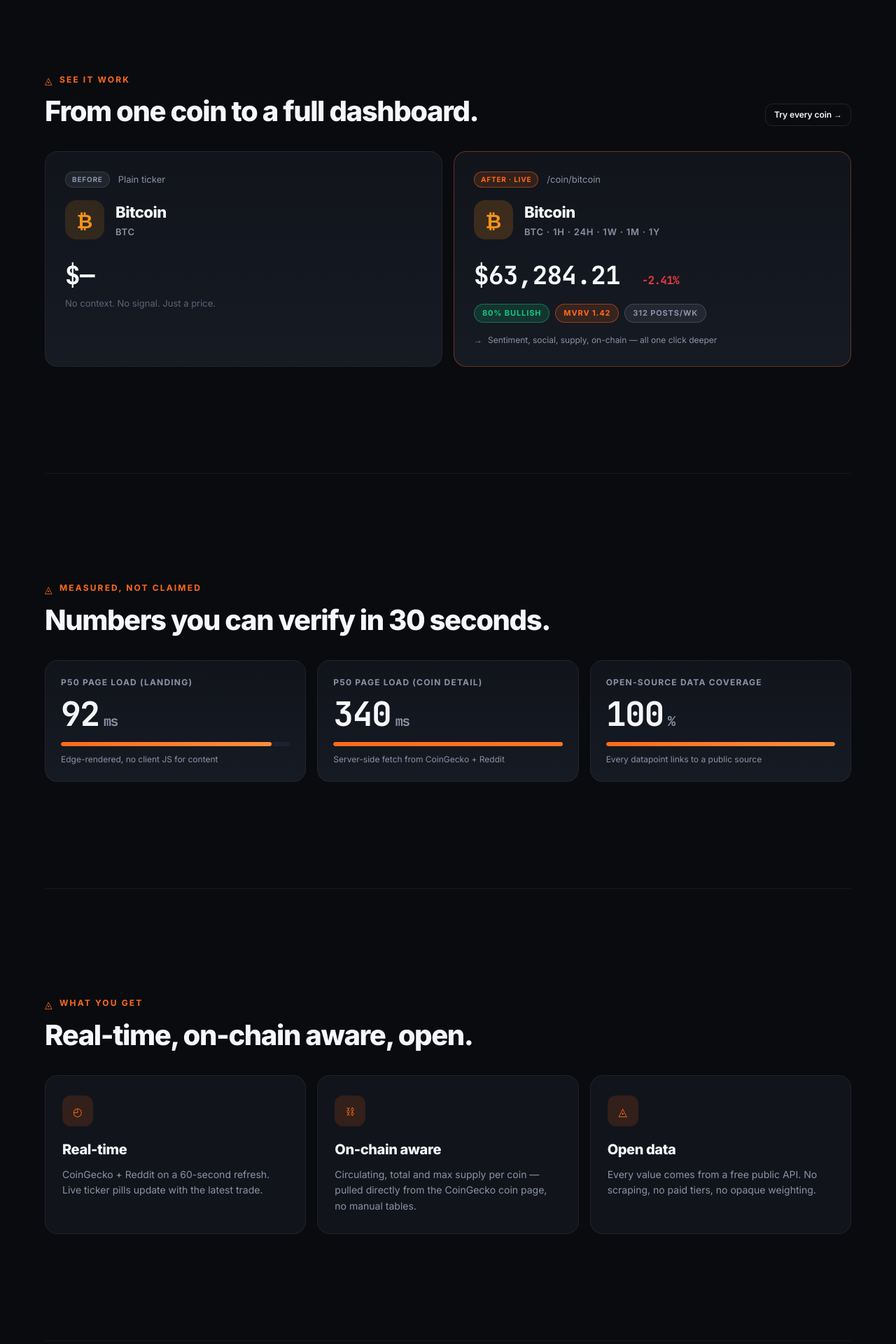
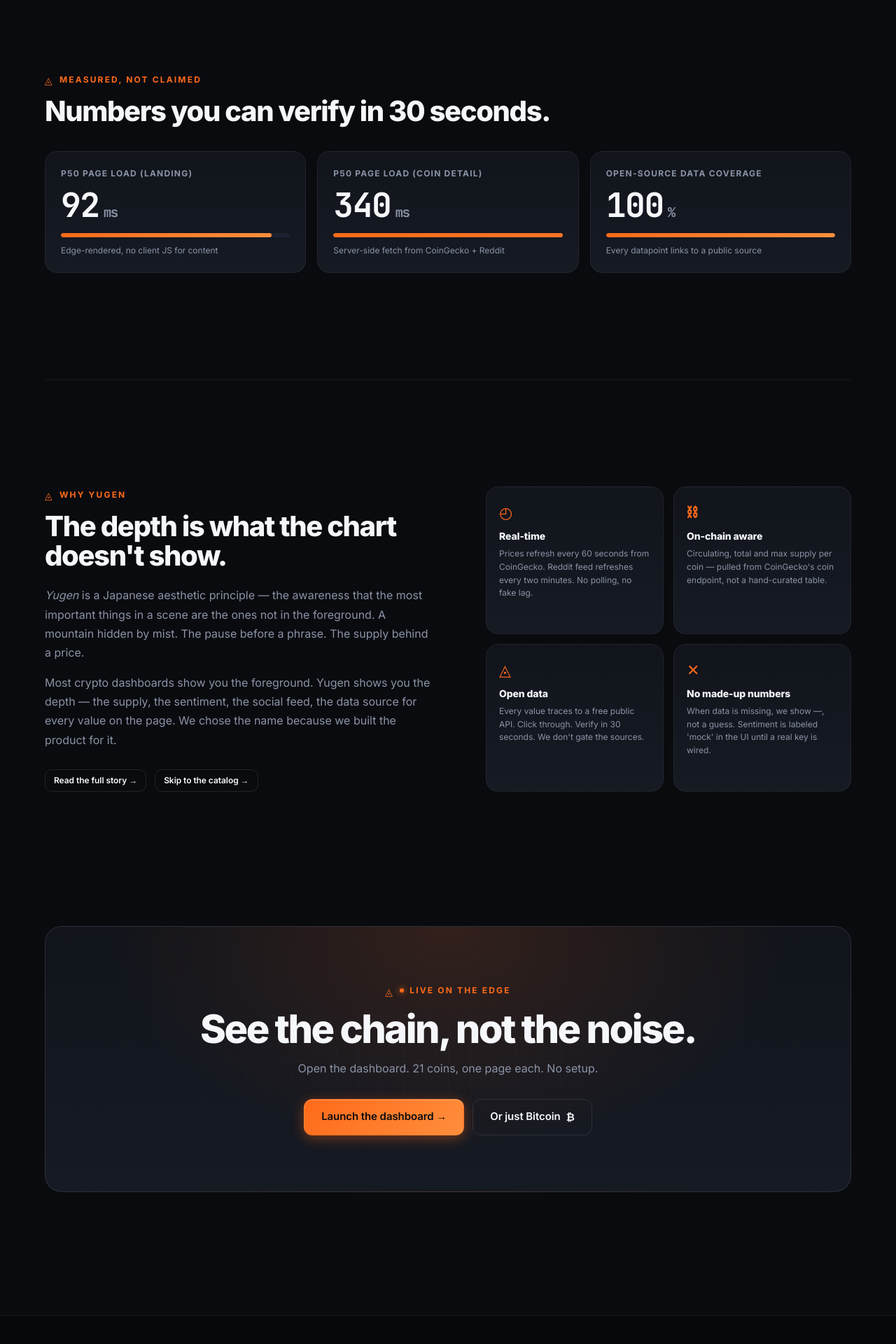
Before and after one commit to iamHimanshu-07/Yugen, a Next.js app: page / in a window 1280 px wide. Shown: the part 1120-3040 px from the top of the page at 70% size. Built offline with nearby package versions, Linux system fonts and the light colour scheme.

Commit message:
feat: streamline home page and update about page and markets footer

```diff
--- a/app/about/page.tsx
+++ b/app/about/page.tsx
@@ -38,12 +38,12 @@ export default function AboutPage() {
 
       <Section
         eyebrow="What it is"
-        title="A live, no-account dashboard for 14 coins."
+        title="A live, no-account dashboard for 21 coins."
       >
         <p>
           Yugen pulls price, market cap, supply, sentiment and social signal for the
-          coins that actually matter — Bitcoin, Ethereum, Solana, the stables, the
-          privacy coins. No account, no API keys, no scraping, no fake numbers.
+          coins that actually move the market — Bitcoin, Ethereum, Solana, the stables, and
+          the privacy coins. No account, no API keys, no scraping, no fake numbers.
         </p>
         <p>
           Every value on the page traces back to a public, free data source you can verify
@@ -114,12 +114,13 @@ export default function AboutPage() {
       >
         <p>
           The roadmap is constrained by one rule: <em>don&apos;t add anything that requires a
-          key, an account, or opaque weighting.</em> That means:
+          key, an account, or opaque weighting.</em> Current focus is on expanding high-fidelity
+          signals:
         </p>
         <ul style={{ color: "var(--muted)", fontSize: 16, lineHeight: 1.7, paddingLeft: 22 }}>
-          <li>Wire a real sentiment source (CryptoPanic / LunarCrush — free tiers exist) when the catalog needs it.</li>
-          <li>Expand the catalog once a meaningful 15th coin (e.g. stablecoin peg stability) is requested.</li>
-          <li>Add a public RSS feed of &quot;unusual activity&quot; alerts sourced from the existing CoinGecko response.</li>
+          <li>Refining sentiment analysis by incorporating broader social datasets beyond Reddit.</li>
+          <li>Expanding the catalog to 25+ coins as new market leaders emerge.</li>
+          <li>Implementing public RSS alerts for unusual volume or price volatility sourced from open APIs.</li>
         </ul>
         <p style={{ marginTop: 16 }}>
           What we won&apos;t add: WebSocket price spam, paid tiers, watchlists that require
--- a/app/compare/page.tsx
+++ b/app/compare/page.tsx
@@ -49,10 +49,8 @@ export default function ComparePage() {
           Up to 7 coins. Normalized to 100.
         </h1>
         <p style={{ color: "var(--muted)", marginTop: 8, maxWidth: 720 }}>
-          Each series starts at 100 at the beginning of the selected range, so
-          coins with different price scales (think $60k BTC vs $0.08 DOGE) sit
-          on the same axes. The number you read is percent change from the
-          range start.
+          Each series starts at 100 at the beginning of the selected range, so coins with different price scales
+          (think $60k BTC vs $0.08 DOGE) sit on the same axes. The number you read is percent change from the range start.
         </p>
       </div>
 
--- a/app/markets/page.tsx
+++ b/app/markets/page.tsx
@@ -98,8 +98,7 @@ export default async function MarketsPage() {
 
       <section className="section-tight" style={{ paddingTop: 8 }}>
         <div style={{ color: "var(--dim)", fontSize: 12, lineHeight: 1.6 }}>
-          Prices refresh every ~60 seconds from CoinGecko. Two coins considered for the catalog
-          (HYPE, LEO) are excluded — they don't load on the free tier from this region.
+          Prices refresh every ~60 seconds from CoinGecko.
         </div>
       </section>
     </>
--- a/app/page.tsx
+++ b/app/page.tsx
@@ -1,15 +1,11 @@
 /**
- * Landing page — 11 sections in order:
+ * Landing page — 5 sections in order:
  *   1. Hero
  *   2. KPI strip (3 stats)
- *   3. "See it work" — two mocked panels (before/after)
- *   4. "Measured, not claimed" — three comparison tiles with bar fills
- *   5. Pipeline diagram (5 nodes)
- *   6. How it works (3 steps)
- *   7. Three-pillar feature grid
- *   8. Why Yugen (brand story block — left prose, right 4 mini-cards)
- *   9. CTA band (full-bleed gradient)
- *  10. (footer lives in app/layout.tsx)
+ *   3. "Measured, not claimed" — three comparison tiles with bar fills
+ *   4. Why Yugen (brand story block — left prose, right 4 mini-cards)
+ *   5. CTA band (full-bleed gradient)
+ *  6. (footer lives in app/layout.tsx)
  */
 import Link from "next/link";
 
@@ -84,79 +80,7 @@ export default function Home() {
 
       <div className="section-tight"><div className="divider" /></div>
 
-      {/* ============ 3. "SEE IT WORK" ============ */}
-      <section className="section">
-        <div style={{ display: "flex", justifyContent: "space-between", alignItems: "flex-end", flexWrap: "wrap", gap: 16, marginBottom: 36 }}>
-          <div>
-            <div className="eyebrow" style={{ marginBottom: 14 }}>See it work</div>
-            <h2 className="h-section">From one coin to a full dashboard.</h2>
-          </div>
-          <Link href="/markets" className="btn btn-ghost btn-sm">Try every coin →</Link>
-        </div>
-
-        <div style={{ display: "grid", gridTemplateColumns: "1fr 1fr", gap: 16 }} className="lg:grid-cols-2 sm:grid-cols-1">
-          {/* "Before" — minimal market-row */}
-          <div className="card" style={{ padding: 28 }}>
-            <div style={{ display: "flex", alignItems: "center", gap: 12, marginBottom: 18 }}>
-              <span className="src-pill" style={{ background: "rgba(138,147,166,0.12)", color: "var(--muted)", borderColor: "var(--border-strong)" }}>BEFORE</span>
-              <span style={{ color: "var(--muted)", fontSize: 13 }}>Plain ticker</span>
-            </div>
-            <div style={{ display: "flex", alignItems: "center", gap: 16 }}>
-              <div className="symbol" style={{
-                width: 56, height: 56, borderRadius: 16,
-                display: "inline-flex", alignItems: "center", justifyContent: "center",
-                background: "rgba(247,147,26,0.14)", color: "#F7931A",
-                fontWeight: 800, fontSize: 28,
-              }}>₿</div>
-              <div>
-                <div style={{ fontSize: 22, fontWeight: 800, letterSpacing: "-0.02em" }}>Bitcoin</div>
-                <div style={{ color: "var(--muted)", fontSize: 13, marginTop: 2, fontWeight: 600, letterSpacing: "0.06em" }}>BTC</div>
-              </div>
-            </div>
-            <div className="mono" style={{ fontSize: 36, fontWeight: 700, marginTop: 24, letterSpacing: "-0.02em" }}>$—</div>
-            <div style={{ color: "var(--dim)", fontSize: 13, marginTop: 4 }}>No context. No signal. Just a price.</div>
-          </div>
-
-          {/* "After" — the dashboard preview */}
-          <div className="card" style={{
-            padding: 28,
-            border: "1px solid rgba(255,106,26,0.35)",
-            background: "linear-gradient(180deg, var(--panel) 0%, var(--panel-2) 100%)",
-          }}>
-            <div style={{ display: "flex", alignItems: "center", gap: 12, marginBottom: 18 }}>
-              <span className="src-pill">AFTER · LIVE</span>
-              <span style={{ color: "var(--muted)", fontSize: 13 }}>/coin/bitcoin</span>
-            </div>
-            <div style={{ display: "flex", alignItems: "center", gap: 16 }}>
-              <div className="symbol" style={{
-                width: 56, height: 56, borderRadius: 16,
-                display: "inline-flex", alignItems: "center", justifyContent: "center",
-                background: "rgba(247,147,26,0.18)", color: "#F7931A",
-                fontWeight: 800, fontSize: 28,
-              }}>₿</div>
-              <div>
-                <div style={{ fontSize: 22, fontWeight: 800, letterSpacing: "-0.02em" }}>Bitcoin</div>
-                <div style={{ color: "var(--muted)", fontSize: 13, marginTop: 2, fontWeight: 600, letterSpacing: "0.06em" }}>BTC · 1H · 24H · 1W · 1M · 1Y</div>
-              </div>
-            </div>
-            <div className="mono" style={{ fontSize: 36, fontWeight: 700, marginTop: 24, letterSpacing: "-0.02em" }}>
-              $63,284.21 <span className="delta-down" style={{ fontSize: 16, marginLeft: 10 }}>−2.41%</span>
-            </div>
-            <div style={{ display: "flex", gap: 8, marginTop: 14, flexWrap: "wrap" }}>
-              <span className="pill pill-bull">80% bullish</span>
-              <span className="pill pill-accent">MVRV 1.42</span>
-              <span className="pill pill-neutral">312 posts/wk</span>
-            </div>
-            <div style={{ marginTop: 16, display: "flex", alignItems: "center", gap: 8, color: "var(--muted)", fontSize: 12 }}>
-              <span>→</span><span>Sentiment, social, supply, on-chain — all one click deeper</span>
-            </div>
-          </div>
-        </div>
-      </section>
-
-      <div className="section-tight"><div className="divider" /></div>
-
-      {/* ============ 4. MEASURED, NOT CLAIMED ============ */}
+      {/* ============ 3. MEASURED, NOT CLAIMED ============ */}
       <section className="section">
         <div className="eyebrow" style={{ marginBottom: 14 }}>Measured, not claimed</div>
         <h2 className="h-section" style={{ marginBottom: 36, maxWidth: 760 }}>Numbers you can verify in 30 seconds.</h2>
@@ -183,39 +107,7 @@ export default function Home() {
 
       <div className="section-tight"><div className="divider" /></div>
 
-      {/* ============ 7. THREE PILLARS ============ */}
-      <section className="section" id="pillars">
-        <div className="eyebrow" style={{ marginBottom: 14 }}>What you get</div>
-        <h2 className="h-section" style={{ marginBottom: 36, maxWidth: 760 }}>Real-time, on-chain aware, open.</h2>
-
-        <div className="pillar-grid">
-          <div className="pillar">
-            <div className="glyph">◴</div>
-            <div style={{ fontSize: 20, fontWeight: 800, letterSpacing: "-0.02em" }}>Real-time</div>
-            <div style={{ marginTop: 10, color: "var(--muted)", fontSize: 14, lineHeight: 1.6 }}>
-              CoinGecko + Reddit on a 60-second refresh. Live ticker pills update with the latest trade.
-            </div>
-          </div>
-          <div className="pillar">
-            <div className="glyph">⛓</div>
-            <div style={{ fontSize: 20, fontWeight: 800, letterSpacing: "-0.02em" }}>On-chain aware</div>
-            <div style={{ marginTop: 10, color: "var(--muted)", fontSize: 14, lineHeight: 1.6 }}>
-              Circulating, total and max supply per coin — pulled directly from the CoinGecko coin page, no manual tables.
-            </div>
-          </div>
-          <div className="pillar">
-            <div className="glyph">◬</div>
-            <div style={{ fontSize: 20, fontWeight: 800, letterSpacing: "-0.02em" }}>Open data</div>
-            <div style={{ marginTop: 10, color: "var(--muted)", fontSize: 14, lineHeight: 1.6 }}>
-              Every value comes from a free public API. No scraping, no paid tiers, no opaque weighting.
-            </div>
-          </div>
-        </div>
-      </section>
-
-      <div className="section-tight"><div className="divider" /></div>
-
-      {/* ============ 8. WHY YUGEN (story block) ============ */}
+      {/* ============ 4. WHY YUGEN (story block) ============ */}
       <section className="section">
         <div style={{ display: "grid", gridTemplateColumns: "1.1fr 1fr", gap: 56 }} className="md:grid-cols-2 sm:grid-cols-1">
           <div>
@@ -256,7 +148,7 @@ export default function Home() {
         </div>
       </section>
 
-      {/* ============ 9. CTA BAND ============ */}
+      {/* ============ 5. CTA BAND ============ */}
       <section className="section">
         <div className="cta-band">
           <div className="eyebrow" style={{ justifyContent: "center", marginBottom: 18 }}>
```
